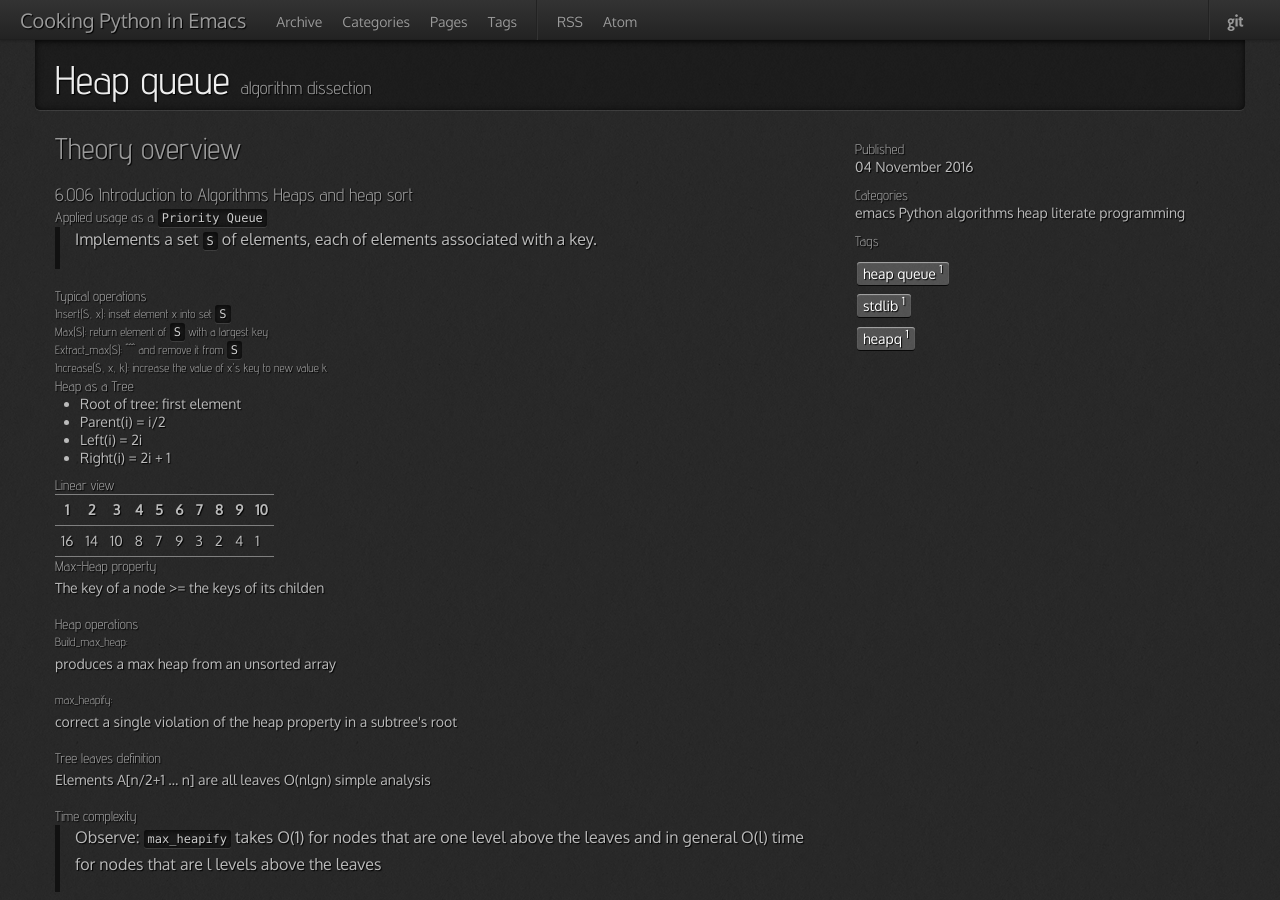
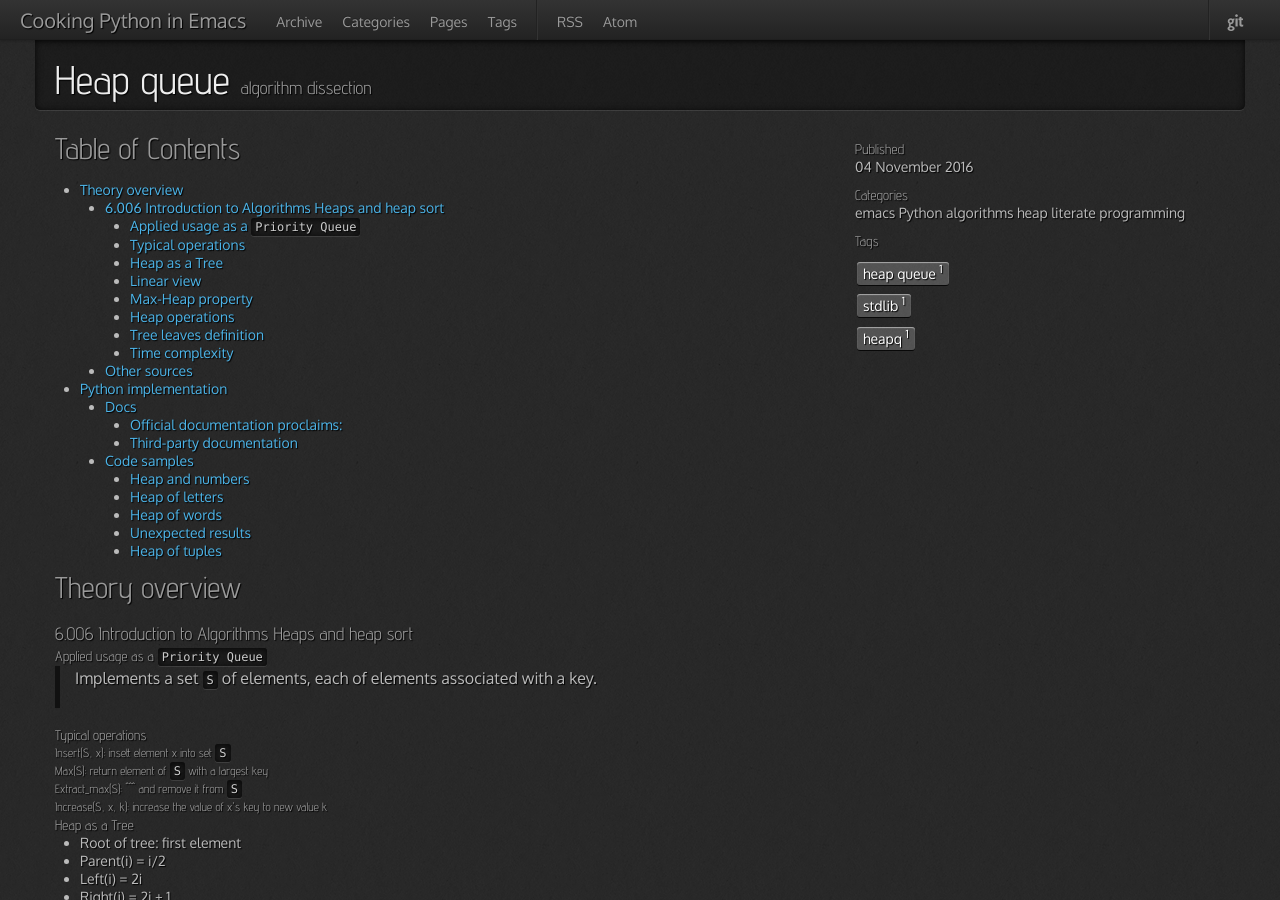
Before and after one commit to 0--key/0--key.github.io, a Jekyll site: the page built from _posts/2016-11-04-heap-queue-algorithm.html, in a window 1280 px wide and 900 px high. Built offline with Jekyll 4.4.1, drawn with Linux system fonts in a browser that asks for light colours; nearby versions of some CDN libraries; comment, search, counter and statistics services are not loaded; some of the changed text lies outside the part shown.

Commit message:
Structural enhancements

```diff
--- a/_posts/2016-11-04-heap-queue-algorithm.html
+++ b/_posts/2016-11-04-heap-queue-algorithm.html
@@ -6,16 +6,59 @@ permalink: /python/stdlib/heapq.html
 categories: [emacs, Python, algorithms, heap, literate programming]
 tags: [heap queue, stdlib, heapq]
 ---
+<div id="table-of-contents">
+<h2>Table of Contents</h2>
+<div id="text-table-of-contents">
+<ul>
+<li><a href="#orgheadline1">Theory overview</a>
+<ul>
+<li><a href="#orgheadline2">6.006 Introduction to Algorithms Heaps and heap sort</a>
+<ul>
+<li><a href="#orgheadline3">Applied usage as a <code>Priority Queue</code></a></li>
+<li><a href="#orgheadline4">Typical operations</a></li>
+<li><a href="#orgheadline5">Heap as a Tree</a></li>
+<li><a href="#orgheadline6">Linear view</a></li>
+<li><a href="#orgheadline7">Max-Heap property</a></li>
+<li><a href="#orgheadline8">Heap operations</a></li>
+<li><a href="#orgheadline9">Tree leaves definition</a></li>
+<li><a href="#orgheadline10">Time complexity</a></li>
+</ul>
+</li>
+<li><a href="#orgheadline11">Other sources</a></li>
+</ul>
+</li>
+<li><a href="#orgheadline12">Python implementation</a>
+<ul>
+<li><a href="#orgheadline13">Docs</a>
+<ul>
+<li><a href="#orgheadline14">Official documentation proclaims:</a></li>
+<li><a href="#orgheadline15">Third-party documentation</a></li>
+</ul>
+</li>
+<li><a href="#orgheadline16">Code samples</a>
+<ul>
+<li><a href="#orgheadline17">Heap and numbers</a></li>
+<li><a href="#orgheadline18">Heap of letters</a></li>
+<li><a href="#orgheadline19">Heap of words</a></li>
+<li><a href="#orgheadline20">Unexpected results</a></li>
+<li><a href="#orgheadline21">Heap of tuples</a></li>
+</ul>
+</li>
+</ul>
+</li>
+</ul>
+</div>
+</div>
 
-<div id="outline-container-orgheadline28" class="outline-2">
-<h2 id="orgheadline28">Theory overview</h2>
-<div class="outline-text-2" id="text-orgheadline28">
-</div><div id="outline-container-orgheadline15" class="outline-3">
-<h3 id="orgheadline15">6.006 Introduction to Algorithms Heaps and heap sort</h3>
-<div class="outline-text-3" id="text-orgheadline15">
-</div><div id="outline-container-orgheadline1" class="outline-4">
-<h4 id="orgheadline1">Applied usage as a <code>Priority Queue</code></h4>
-<div class="outline-text-4" id="text-orgheadline1">
+<div id="outline-container-orgheadline1" class="outline-2">
+<h2 id="orgheadline1">Theory overview</h2>
+<div class="outline-text-2" id="text-orgheadline1">
+</div><div id="outline-container-orgheadline2" class="outline-3">
+<h3 id="orgheadline2">6.006 Introduction to Algorithms Heaps and heap sort</h3>
+<div class="outline-text-3" id="text-orgheadline2">
+</div><div id="outline-container-orgheadline3" class="outline-4">
+<h4 id="orgheadline3">Applied usage as a <code>Priority Queue</code></h4>
+<div class="outline-text-4" id="text-orgheadline3">
 <blockquote>
 <p>
 Implements a set <code>S</code> of elements, each of elements associated with a key.
@@ -24,29 +67,29 @@ Implements a set <code>S</code> of elements, each of elements associated with a
 </div>
 </div>
 
-<div id="outline-container-orgheadline6" class="outline-4">
-<h4 id="orgheadline6">Typical operations</h4>
-<div class="outline-text-4" id="text-orgheadline6">
-</div><div id="outline-container-orgheadline2" class="outline-5">
-<h5 id="orgheadline2">Insert(S, x): insett element x into set <code>S</code></h5>
+<div id="outline-container-orgheadline4" class="outline-4">
+<h4 id="orgheadline4">Typical operations</h4>
+<div class="outline-text-4" id="text-orgheadline4">
+</div><div id="outline-container-orgheadline22" class="outline-5">
+<h5 id="orgheadline22">Insert(S, x): insett element x into set <code>S</code></h5>
 </div>
 
-<div id="outline-container-orgheadline3" class="outline-5">
-<h5 id="orgheadline3">Max(S): return element of <code>S</code> with a largest key</h5>
+<div id="outline-container-orgheadline23" class="outline-5">
+<h5 id="orgheadline23">Max(S): return element of <code>S</code> with a largest key</h5>
 </div>
 
-<div id="outline-container-orgheadline4" class="outline-5">
-<h5 id="orgheadline4">Extract_max(S): ^^^ and remove it from <code>S</code></h5>
+<div id="outline-container-orgheadline24" class="outline-5">
+<h5 id="orgheadline24">Extract_max(S): ^^^ and remove it from <code>S</code></h5>
 </div>
 
-<div id="outline-container-orgheadline5" class="outline-5">
-<h5 id="orgheadline5">Increase(S, x, k): increase the value of x's key to new value k</h5>
+<div id="outline-container-orgheadline25" class="outline-5">
+<h5 id="orgheadline25">Increase(S, x, k): increase the value of x's key to new value k</h5>
 </div>
 </div>
 
-<div id="outline-container-orgheadline7" class="outline-4">
-<h4 id="orgheadline7">Heap as a Tree</h4>
-<div class="outline-text-4" id="text-orgheadline7">
+<div id="outline-container-orgheadline5" class="outline-4">
+<h4 id="orgheadline5">Heap as a Tree</h4>
+<div class="outline-text-4" id="text-orgheadline5">
 <ul class="org-ul">
 <li>Root of tree: first element</li>
 <li>Parent(i) = i/2</li>
@@ -56,9 +99,9 @@ Implements a set <code>S</code> of elements, each of elements associated with a
 </div>
 </div>
 
-<div id="outline-container-orgheadline8" class="outline-4">
-<h4 id="orgheadline8">Linear view</h4>
-<div class="outline-text-4" id="text-orgheadline8">
+<div id="outline-container-orgheadline6" class="outline-4">
+<h4 id="orgheadline6">Linear view</h4>
+<div class="outline-text-4" id="text-orgheadline6">
 <table border="2" cellspacing="0" cellpadding="6" rules="groups" frame="hsides">
 
 
@@ -115,30 +158,30 @@ Implements a set <code>S</code> of elements, each of elements associated with a
 </div>
 </div>
 
-<div id="outline-container-orgheadline9" class="outline-4">
-<h4 id="orgheadline9">Max-Heap property</h4>
-<div class="outline-text-4" id="text-orgheadline9">
+<div id="outline-container-orgheadline7" class="outline-4">
+<h4 id="orgheadline7">Max-Heap property</h4>
+<div class="outline-text-4" id="text-orgheadline7">
 <p>
 The key of a node &gt;= the keys of its childen
 </p>
 </div>
 </div>
 
-<div id="outline-container-orgheadline12" class="outline-4">
-<h4 id="orgheadline12">Heap operations</h4>
-<div class="outline-text-4" id="text-orgheadline12">
-</div><div id="outline-container-orgheadline10" class="outline-5">
-<h5 id="orgheadline10">Build_max_heap:</h5>
-<div class="outline-text-5" id="text-orgheadline10">
+<div id="outline-container-orgheadline8" class="outline-4">
+<h4 id="orgheadline8">Heap operations</h4>
+<div class="outline-text-4" id="text-orgheadline8">
+</div><div id="outline-container-orgheadline26" class="outline-5">
+<h5 id="orgheadline26">Build_max_heap:</h5>
+<div class="outline-text-5" id="text-orgheadline26">
 <p>
 produces a max heap from an unsorted array
 </p>
 </div>
 </div>
 
-<div id="outline-container-orgheadline11" class="outline-5">
-<h5 id="orgheadline11">max_heapify:</h5>
-<div class="outline-text-5" id="text-orgheadline11">
+<div id="outline-container-orgheadline27" class="outline-5">
+<h5 id="orgheadline27">max_heapify:</h5>
+<div class="outline-text-5" id="text-orgheadline27">
 <p>
 correct a single violation of the heap property in a
 subtree's root
@@ -147,9 +190,9 @@ subtree's root
 </div>
 </div>
 
-<div id="outline-container-orgheadline13" class="outline-4">
-<h4 id="orgheadline13">Tree leaves definition</h4>
-<div class="outline-text-4" id="text-orgheadline13">
+<div id="outline-container-orgheadline9" class="outline-4">
+<h4 id="orgheadline9">Tree leaves definition</h4>
+<div class="outline-text-4" id="text-orgheadline9">
 <p>
 Elements A[n/2+1 &#x2026; n] are all leaves
 O(nlgn) simple analysis
@@ -157,9 +200,9 @@ O(nlgn) simple analysis
 </div>
 </div>
 
-<div id="outline-container-orgheadline14" class="outline-4">
-<h4 id="orgheadline14">Time complexity</h4>
-<div class="outline-text-4" id="text-orgheadline14">
+<div id="outline-container-orgheadline10" class="outline-4">
+<h4 id="orgheadline10">Time complexity</h4>
+<div class="outline-text-4" id="text-orgheadline10">
 <blockquote>
 <p>
 Observe: <code>max_heapify</code> takes O(1) for nodes that are one level
@@ -171,25 +214,26 @@ above the leaves
 </div>
 </div>
 
-
-<div id="outline-container-orgheadline16" class="outline-3">
-<h3 id="orgheadline16">Other sources</h3>
-<div class="outline-text-3" id="text-orgheadline16">
+<div id="outline-container-orgheadline11" class="outline-3">
+<h3 id="orgheadline11">Other sources</h3>
+<div class="outline-text-3" id="text-orgheadline11">
 <p>
 Wikipedia <a href="https://en.wikipedia.org/wiki/Heap_%28data_structure%29">article</a>
 </p>
 </div>
 </div>
+</div>
 
-<div id="outline-container-orgheadline27" class="outline-3">
-<h3 id="orgheadline27">Python implementation</h3>
-<div class="outline-text-3" id="text-orgheadline27">
-</div><div id="outline-container-orgheadline19" class="outline-4">
-<h4 id="orgheadline19">Docs</h4>
-<div class="outline-text-4" id="text-orgheadline19">
-</div><div id="outline-container-orgheadline17" class="outline-5">
-<h5 id="orgheadline17">Official <a href="https://docs.python.org/3/library/heapq.html">documentation</a> proclaims:</h5>
-<div class="outline-text-5" id="text-orgheadline17">
+
+<div id="outline-container-orgheadline12" class="outline-2">
+<h2 id="orgheadline12">Python implementation</h2>
+<div class="outline-text-2" id="text-orgheadline12">
+</div><div id="outline-container-orgheadline13" class="outline-3">
+<h3 id="orgheadline13">Docs</h3>
+<div class="outline-text-3" id="text-orgheadline13">
+</div><div id="outline-container-orgheadline14" class="outline-4">
+<h4 id="orgheadline14">Official <a href="https://docs.python.org/3/library/heapq.html">documentation</a> proclaims:</h4>
+<div class="outline-text-4" id="text-orgheadline14">
 <blockquote>
 <p>
 <code>Heapq.heapyfy(x)</code> ransform list x into a heap, in-place, in linear time
@@ -198,9 +242,9 @@ Wikipedia <a href="https://en.wikipedia.org/wiki/Heap_%28data_structure%29">arti
 </div>
 </div>
 
-<div id="outline-container-orgheadline18" class="outline-5">
-<h5 id="orgheadline18">Third-party <a href="http://www.techrepublic.com/article/python-priority-queues-the-heapq-module/">documentation</a></h5>
-<div class="outline-text-5" id="text-orgheadline18">
+<div id="outline-container-orgheadline15" class="outline-4">
+<h4 id="orgheadline15">Third-party <a href="http://www.techrepublic.com/article/python-priority-queues-the-heapq-module/">documentation</a></h4>
+<div class="outline-text-4" id="text-orgheadline15">
 <blockquote>
 <p>
 The heap is an integral component in many algorithms — a
@@ -214,18 +258,20 @@ of code.
 </div>
 </div>
 
-<div id="outline-container-orgheadline20" class="outline-4">
-<h4 id="orgheadline20">Code samples</h4>
-<div class="outline-text-4" id="text-orgheadline20">
+<div id="outline-container-orgheadline16" class="outline-3">
+<h3 id="orgheadline16">Code samples</h3>
+<div class="outline-text-3" id="text-orgheadline16">
 <p>
 Lets take an attempt to disclose much unique and useful heapq features.
 </p>
 </div>
 
-<div id="outline-container-orgheadline23" class="outline-5">
-<h5 id="orgheadline23">Heap and numbers</h5>
-<div class="outline-text-5" id="text-orgheadline23">
-</div><ul class="org-ul"><li><a id="orgheadline21"></a>Integers<br  /><div class="outline-text-6" id="text-orgheadline21">
+<div id="outline-container-orgheadline17" class="outline-4">
+<h4 id="orgheadline17">Heap and numbers</h4>
+<div class="outline-text-4" id="text-orgheadline17">
+</div><div id="outline-container-orgheadline28" class="outline-5">
+<h5 id="orgheadline28">Integers</h5>
+<div class="outline-text-5" id="text-orgheadline28">
 <div class="org-src-container">
 
 <pre class="src src-python"><span style="color: #cd0000;">from</span> heapq <span style="color: #cd0000;">import</span> heapify
@@ -239,11 +285,14 @@ heapify(h1)
 <pre class="example">
 &gt;&gt;&gt; &gt;&gt;&gt; &gt;&gt;&gt; [-1, 0, 2, 6, 3, 5, 4, 7, 8, 9]
 </pre>
-</div></li>
+</div>
+</div>
 
 
 
-<li><a id="orgheadline22"></a>Decimal<br  /><div class="outline-text-6" id="text-orgheadline22">
+<div id="outline-container-orgheadline29" class="outline-5">
+<h5 id="orgheadline29">Decimal</h5>
+<div class="outline-text-5" id="text-orgheadline29">
 <div class="org-src-container">
 
 <pre class="src src-python"><span style="color: #ff87ff;">h2</span> = [-2.2, 3.8, 1.1, -5]
@@ -255,13 +304,13 @@ heapify(h2)
 <pre class="example">
 &gt;&gt;&gt; [-5, -2.2, 1.1, 3.8]
 </pre>
-</div></li></ul>
+</div>
+</div>
 </div>
 
-
-<div id="outline-container-orgheadline24" class="outline-5">
-<h5 id="orgheadline24">Heap of letters</h5>
-<div class="outline-text-5" id="text-orgheadline24">
+<div id="outline-container-orgheadline18" class="outline-4">
+<h4 id="orgheadline18">Heap of letters</h4>
+<div class="outline-text-4" id="text-orgheadline18">
 <div class="org-src-container">
 
 <pre class="src src-python"><span style="color: #ff87ff;">h3</span> = [<span style="color: #00cdcd;">'f'</span>, <span style="color: #00cdcd;">'d'</span>, <span style="color: #00cdcd;">'q'</span>, <span style="color: #00cdcd;">'g'</span>, <span style="color: #00cdcd;">'b'</span>]
@@ -276,9 +325,9 @@ heapify(h3)
 </div>
 </div>
 
-<div id="outline-container-orgheadline25" class="outline-5">
-<h5 id="orgheadline25">Heap of words</h5>
-<div class="outline-text-5" id="text-orgheadline25">
+<div id="outline-container-orgheadline19" class="outline-4">
+<h4 id="orgheadline19">Heap of words</h4>
+<div class="outline-text-4" id="text-orgheadline19">
 <div class="org-src-container">
 
 <pre class="src src-python"><span style="color: #ff87ff;">h4</span> = [<span style="color: #00cdcd;">'break'</span>, <span style="color: #00cdcd;">'border'</span>, <span style="color: #00cdcd;">'backer'</span>, <span style="color: #00cdcd;">'bachelor'</span>, <span style="color: #00cdcd;">'baccara'</span>]
@@ -295,11 +344,12 @@ heapify(h4)
 The latter output <i>looks a bit odd</i>, but it's a <code>heap</code> by
 its definition (!)
 </p>
+</div>
+</div>
 
-<p>
-<b>Note!</b>
-</p>
-<hr  />
+<div id="outline-container-orgheadline20" class="outline-4">
+<h4 id="orgheadline20">Unexpected results</h4>
+<div class="outline-text-4" id="text-orgheadline20">
 <p>
 In the same manner, <code>nlargest</code> &amp; <code>nsmallest</code>
 <i>wouldn't</i> work as expected:
@@ -331,9 +381,9 @@ but <code>nsmallest</code> do it in a rising one.
 </div>
 </div>
 
-<div id="outline-container-orgheadline26" class="outline-5">
-<h5 id="orgheadline26">Heap of tuples</h5>
-<div class="outline-text-5" id="text-orgheadline26">
+<div id="outline-container-orgheadline21" class="outline-4">
+<h4 id="orgheadline21">Heap of tuples</h4>
+<div class="outline-text-4" id="text-orgheadline21">
 <div class="org-src-container">
 
 <pre class="src src-python"><span style="color: #cd0000;">from</span> heapq <span style="color: #cd0000;">import</span> heappop
@@ -395,4 +445,3 @@ heappop(h)
 </div>
 </div>
 </div>
-</div>
```
